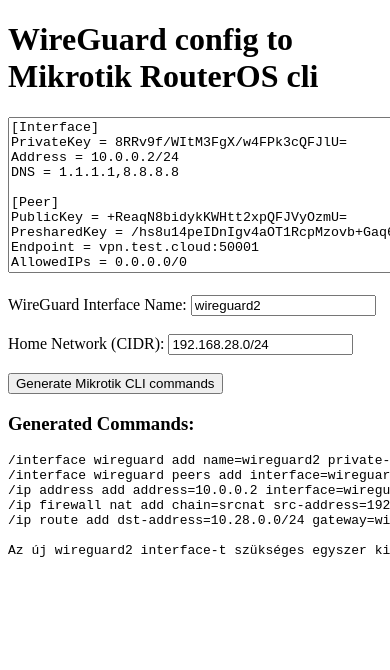
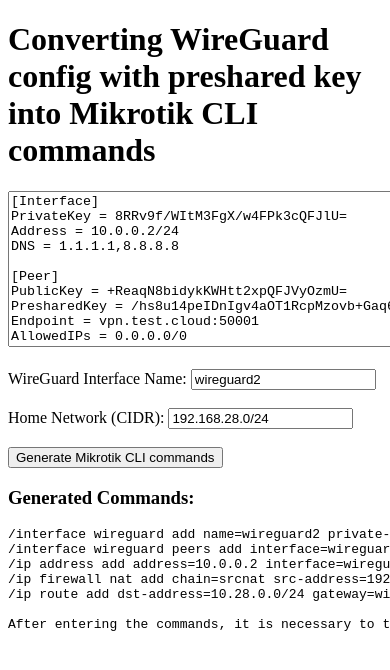
Before and after one commit to mefisto22/mikrotikwireguardconfgenerator.github.io, a plain HTML site: page index.html in a window 390 px wide. Both pictures are taken after a click on the button "Generate Mikrotik CLI commands". Shown: the top 670 px of the page. Drawn offline with Linux system fonts and the light colour scheme.

Commit message:
Update index.html

```diff
--- a/index.html
+++ b/index.html
@@ -3,10 +3,10 @@
 <head>
     <meta charset="UTF-8">
     <meta name="viewport" content="width=device-width, initial-scale=1.0">
-    <title>WireGuard config to Mikrotik RouterOS cli</title>
+    <title>Converting WireGuard config with preshared key into Mikrotik CLI commands</title>
 </head>
 <body>
-    <h1>WireGuard config to Mikrotik RouterOS cli</h1>
+    <h1>Converting WireGuard config with preshared key into Mikrotik CLI commands</h1>
 
     <textarea id="peerConf" rows="10" cols="80">[Interface]
 PrivateKey = 8RRv9f/WItM3FgX/w4FPk3cQFJlU=
@@ -67,7 +67,7 @@
                 ipAddressCommand + "\n" +
                 firewallRuleCommand + "\n" +
                 staticRouteCommand + "\n\n" +
-                `Az új ${interfaceName} interface-t szükséges egyszer ki-be kapcsolni!`;
+                `After entering the commands, it is necessary to toggle the ${interfaceName} interface off and on once!!`;
         }
     </script>
 </body>
```
